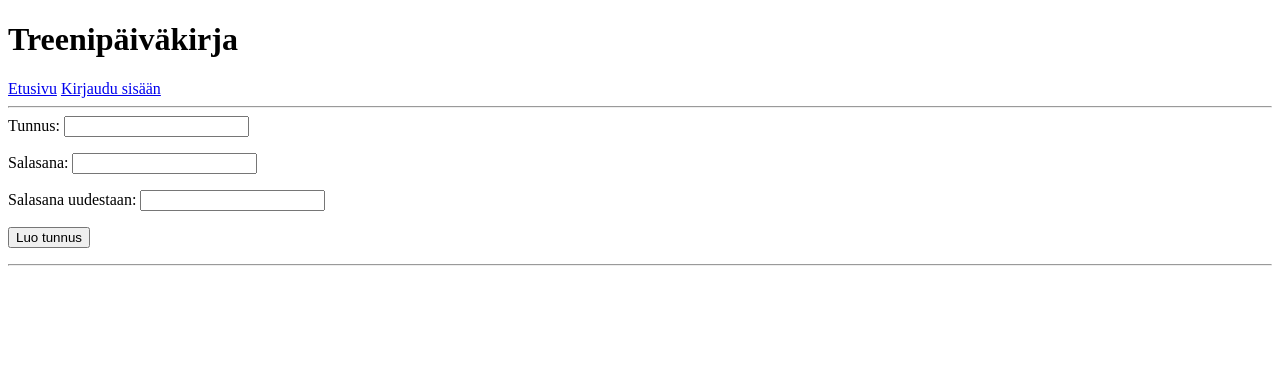
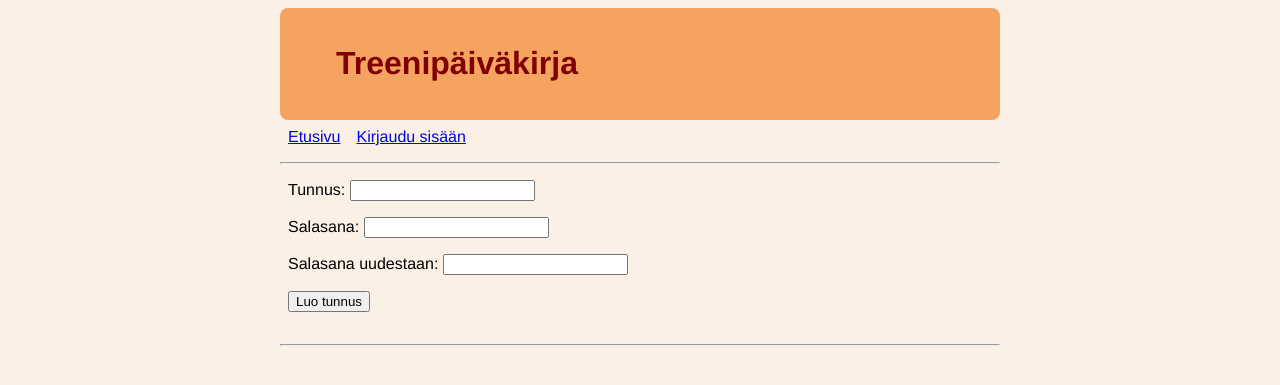
Before and after one commit to henlap/treenipaivakirja, a Flask app: page /register in a window 1280 px wide. Shown: the top 385 px of the page. Run offline with Flask 3, Linux system fonts and the light colour scheme; parts of the project's set-up code (start-up, migrations or seed data) failed here and were passed over.

Commit message:
Create new layout

```diff
--- a/templates/layout.html
+++ b/templates/layout.html
@@ -1,11 +1,50 @@
 <!doctype html>
-<link rel="stylesheet" href="main.css">
 <meta name='viewport' content='width=device-width, initial-scale=1'>
-
-<title>Treenipäiväkirja - {% block title %}{% endblock %}</title>
-<h1>Treenipäiväkirja</h1>
-<a href="/">Etusivu</a>
-<a href="/login">Kirjaudu sisään</a>
-<hr>
-{% block content %}{% endblock %}
-<hr>
+<head>
+   <!-- Due to some difficulties with referencing statistics the style is set here, but preferably it would be done in main.css-file -->
+   <style>
+      body {margin: auto;
+      max-width: 45em;
+      font-family: 'Helvetica', 'Arial', sans-serif;
+      background-color: linen;
+      }
+      .header {
+      background: sandybrown;
+      font-weight: bold;
+      padding: 1em 1em;
+      font-size: 1em;
+      border-radius: .5em;
+      margin-top: .5em;
+      }
+      h1 {
+      color: maroon;
+      margin-left: 40px;
+      }
+      nav li {
+      display: inline-block;
+      padding: 0.5em .5em;
+      }
+      form {
+      padding: .5em;
+      }
+   </style>
+</head>
+<body>
+   <title>Treenipäiväkirja - {% block title %}{% endblock %}</title>
+   <div class="header">
+      <h1>Treenipäiväkirja</h1>
+   </div>
+   <nav>
+      <li><a href="/">Etusivu</a>
+         {% if session.user_id %}
+      <li><a href="/select_movements">Lisää uusi treeni</a></li>
+      <li><a href="/show_workouts">Tarkastele kirjattuja sarjoja</a></li>
+      <li><a href="/logout">Kirjaudu ulos</a></li>
+      {% else %}
+      <li><a href="/login">Kirjaudu sisään</a></li>
+      {% endif %}
+   </nav>
+   <hr>
+   {% block content %}{% endblock %}
+   <hr>
+</body>
```
Also changed, not shown: templates/index.html (+4 -6 lines).
